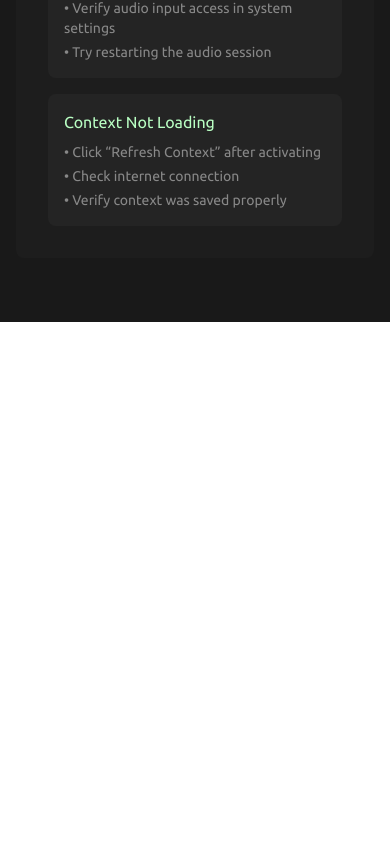
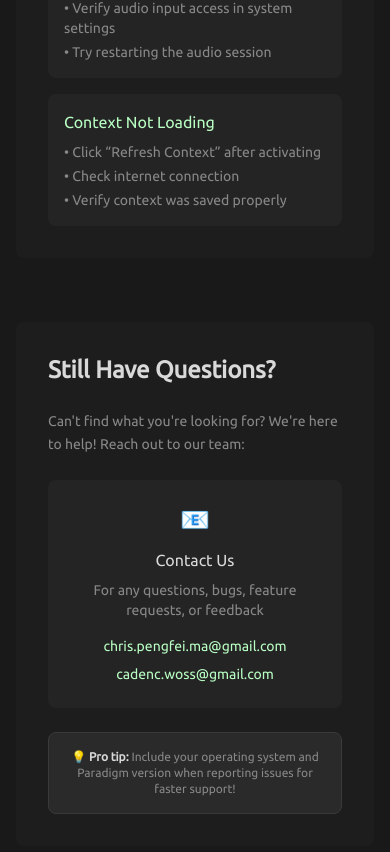
Before and after one commit to 71lols/paradigm-website, a Next.js app in the folder frontend/: page /help in a window 390 px wide. Shown: the part 5632-6484 px from the top of the page. Before the commit the page ends 5954 px from the top, so only its background shows below. Built offline with nearby package versions, Linux system fonts and the light colour scheme; no server answers.

Commit message:
update help page with support

```diff
--- a/frontend/src/app/help/page.tsx
+++ b/frontend/src/app/help/page.tsx
@@ -1,4 +1,5 @@
 'use client';
+import GradientContainer from "@/components/UI/gradientContainer";
 import CustomNavbar from "@/components/navbar";
 
 export default function HelpPage() {
@@ -43,6 +44,9 @@ export default function HelpPage() {
                 </a>
                 <a href="#troubleshooting" className="block text-[#888888] hover:text-[#B9FFC3] text-sm transition-colors">
                   Troubleshooting
+                </a>
+                <a href="#support" className="block text-[#888888] hover:text-[#B9FFC3] text-sm transition-colors">
+                  Support
                 </a>
               </nav>
             </div>
@@ -348,6 +352,41 @@ export default function HelpPage() {
           </div>
         </section>
 
+        {/* Support */}
+        <section id="support" className="bg-[#1D1D1D] rounded-lg p-8">
+          <h2 className="text-[#D9D9D9] text-2xl font-semibold mb-6">Still Have Questions?</h2>
+          <p className="text-[#888888] text-sm leading-relaxed mb-6">
+            Can&apos;t find what you&apos;re looking for? We&apos;re here to help! Reach out to our team:
+          </p>
+
+          <div className="bg-[#242424] rounded-lg p-6 text-center">
+            <div className="text-[#B9FFC3] text-2xl mb-3">📧</div>
+            <h3 className="text-[#D9D9D9] font-medium mb-2">Contact Us</h3>
+            <p className="text-[#888888] text-sm mb-4">For any questions, bugs, feature requests, or feedback</p>
+            <div className="flex flex-col sm:flex-row gap-2 justify-center items-center">
+              <a
+                href="mailto:chris.pengfei.ma@gmail.com"
+                className="text-[#B9FFC3] hover:underline text-sm"
+              >
+                chris.pengfei.ma@gmail.com
+              </a>
+              <span className="text-[#888888] text-sm hidden sm:inline">or</span>
+              <a
+                href="mailto:cadenc.woss@gmail.com"
+                className="text-[#B9FFC3] hover:underline text-sm"
+              >
+                cadenc.woss@gmail.com
+              </a>
+            </div>
+          </div>
+
+          <div className="bg-[#2A2A2A] border border-[#3A3A3A] rounded-lg p-4 mt-6">
+            <p className="text-[#888888] text-xs text-center">
+              💡 <strong className="text-[#D9D9D9]">Pro tip:</strong> Include your operating system and Paradigm version when reporting issues for faster support!
+            </p>
+          </div>
+        </section>
+
         </div>
       </div>
     </div>
```
